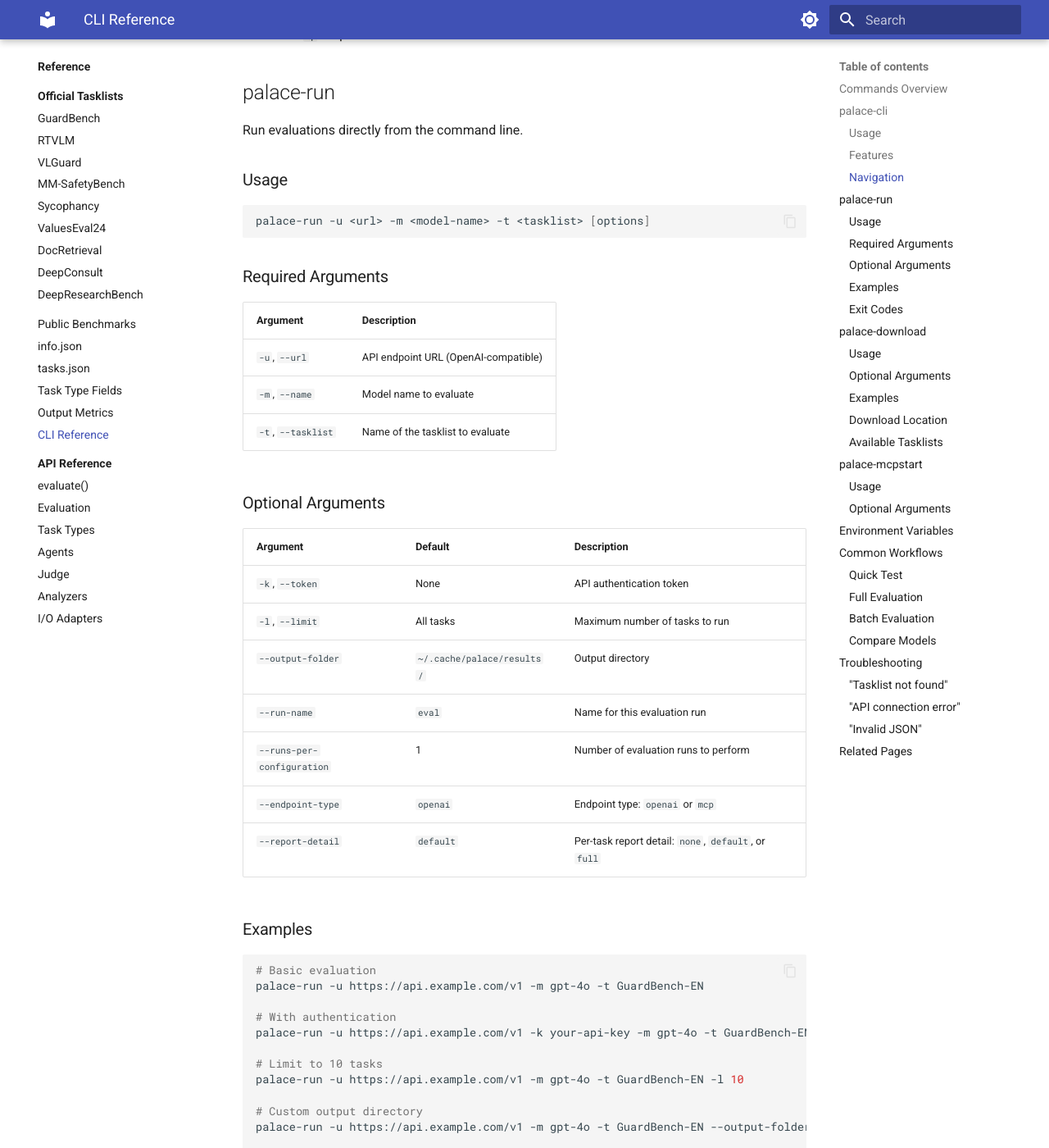
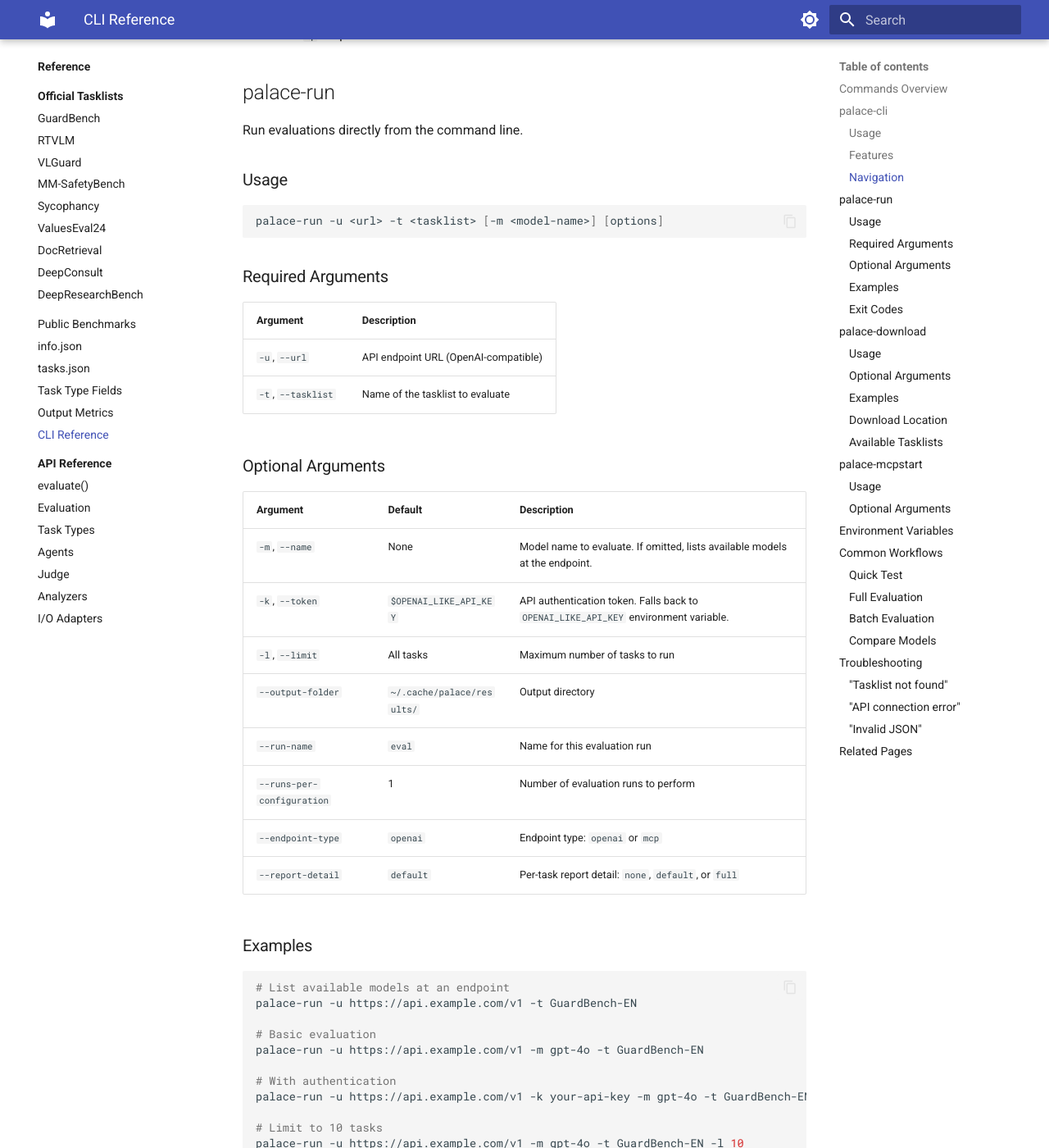
Before and after one commit to palace-ai/palace-eval, an MkDocs documentation site: the page built from docs/reference/cli.md, in a window 1280 px wide and 1400 px high, scrolled down 1143 px. Shown: the whole window at 82% size. Built offline with MkDocs 1.6.1 and Material for MkDocs 9.7.7, drawn with Linux system fonts in a browser that asks for light colours; some of the changed text lies outside the part shown.

Commit message:
Updated docs

````diff
--- a/docs/reference/cli.md
+++ b/docs/reference/cli.md
@@ -41,7 +41,7 @@ Run evaluations directly from the command line.
 ### Usage
 
 ```bash
-palace-run -u <url> -m <model-name> -t <tasklist> [options]
+palace-run -u <url> -t <tasklist> [-m <model-name>] [options]
 ```
 
 ### Required Arguments
@@ -49,14 +49,14 @@ palace-run -u <url> -m <model-name> -t <tasklist> [options]
 | Argument | Description |
 |----------|-------------|
 | `-u`, `--url` | API endpoint URL (OpenAI-compatible) |
-| `-m`, `--name` | Model name to evaluate |
 | `-t`, `--tasklist` | Name of the tasklist to evaluate |
 
 ### Optional Arguments
 
 | Argument | Default | Description |
 |----------|---------|-------------|
-| `-k`, `--token` | None | API authentication token |
+| `-m`, `--name` | None | Model name to evaluate. If omitted, lists available models at the endpoint. |
+| `-k`, `--token` | `$OPENAI_LIKE_API_KEY` | API authentication token. Falls back to `OPENAI_LIKE_API_KEY` environment variable. |
 | `-l`, `--limit` | All tasks | Maximum number of tasks to run |
 | `--output-folder` | `~/.cache/palace/results/` | Output directory |
 | `--run-name` | `eval` | Name for this evaluation run |
@@ -67,6 +67,9 @@ palace-run -u <url> -m <model-name> -t <tasklist> [options]
 ### Examples
 
 ```bash
+# List available models at an endpoint
+palace-run -u https://api.example.com/v1 -t GuardBench-EN
+
 # Basic evaluation
 palace-run -u https://api.example.com/v1 -m gpt-4o -t GuardBench-EN
 
@@ -92,7 +95,7 @@ palace-run -u http://localhost:8080/mcp/ -m my-agent -t GuardBench-EN --endpoint
 
 ## palace-download
 
-Download tasklists from HuggingFace.
+Download tasklists from HuggingFace. Works without a HuggingFace token for public datasets; gated datasets (e.g., GAIA) are skipped with a message. Private PALACE collection datasets require `HUGGINGFACE_TOKEN` in your `.env`.
 
 ### Usage
 
@@ -161,9 +164,10 @@ PALACE uses the following environment variables:
 | Variable | Description | Default |
 |----------|-------------|---------|
 | `OPENAI_LIKE_API_BASE_URL` | API endpoint for the judge model | Required for QA and Report Generation |
-| `OPENAI_LIKE_API_KEY` | API key for the judge endpoint | Required for QA and Report Generation |
+| `OPENAI_LIKE_API_KEY` | API key for the judge endpoint (also used as `-k` fallback for `palace-run`) | Required for QA and Report Generation |
 | `JUDGE_MODEL` | Model used for LLM-based judging (QA and Report Generation) | `minimax-m2` |
 | `ENABLE_CITATION_VERIFIER` | Enable the citation verifier analyzer (`true`/`false`) | `false` |
+| `HUGGINGFACE_TOKEN` | HuggingFace token for downloading gated/private datasets | Optional |
 
 ## Common Workflows
 
````
Also changed, not shown: README.md (+2 -2 lines), 2 other files.
